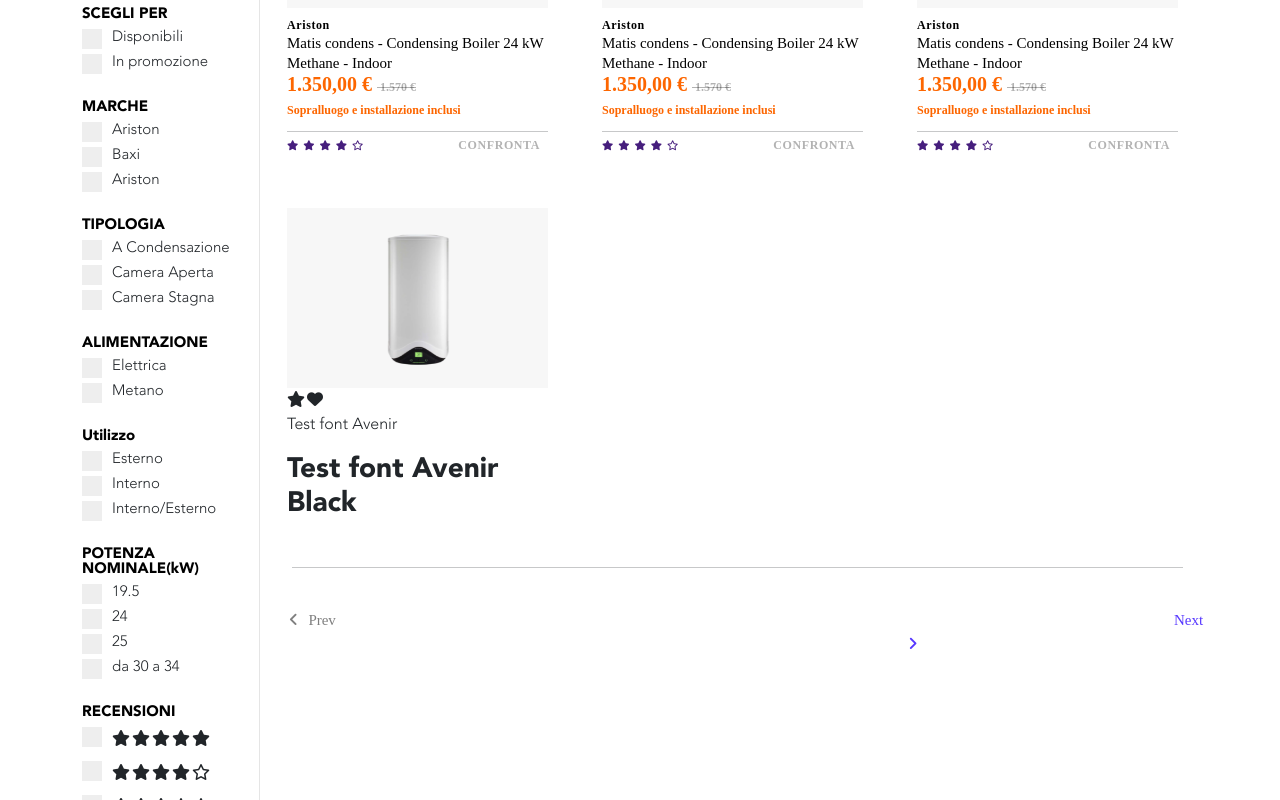
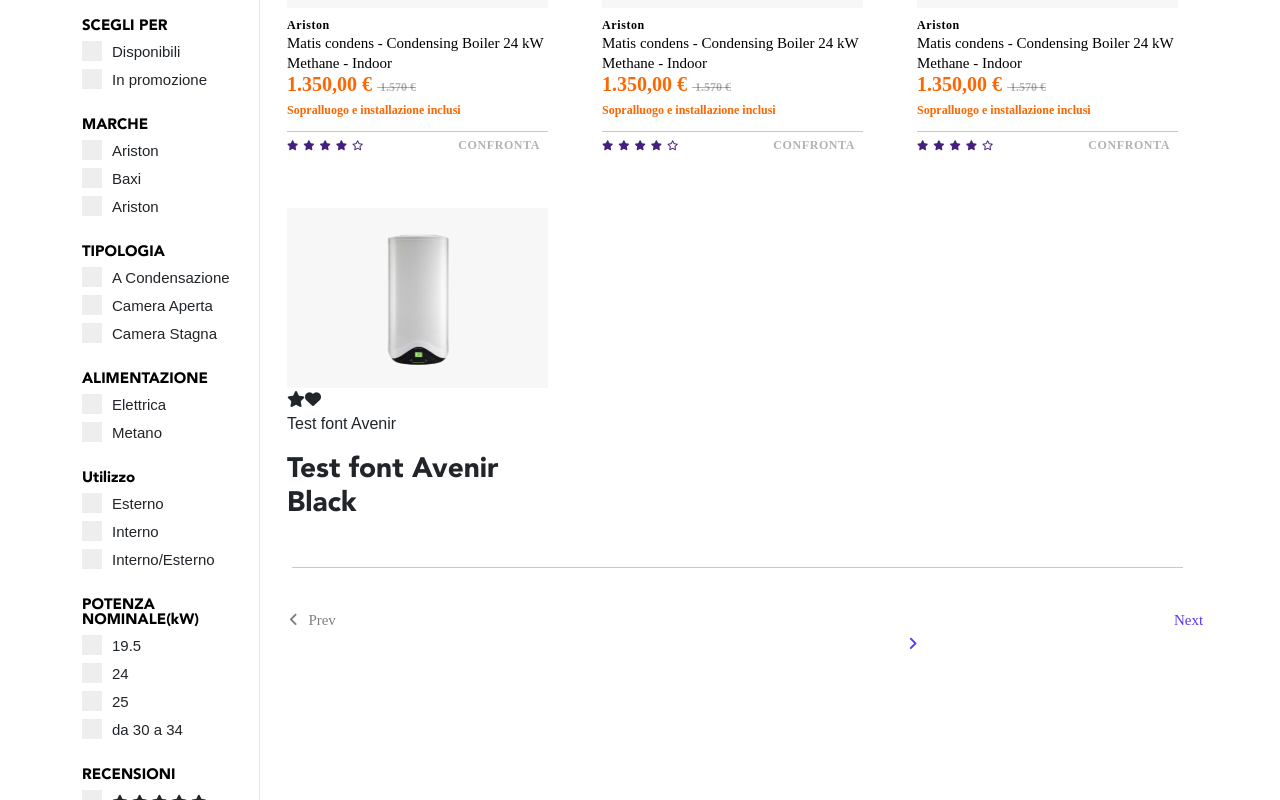
Before and after one commit to Daurelian/frontend-test-master, a React (Create React App) app: page / in a window 1280 px wide. Shown: the part 240-1040 px from the top of the page. Built offline with nearby package versions, Linux system fonts and the light colour scheme.

Commit message:
Added stars checkbox

```diff
--- a/src/styles/index.scss
+++ b/src/styles/index.scss
@@ -10,7 +10,7 @@ $white: #ffffff;
 // CSS BELOW
 body {
   background-color: $white;
-  font-family: "Avenir-Light", Arial, Helvetica, sans-serif;
+  font-family: "Avenir-Book", Arial, Helvetica, sans-serif;
 }
 
 h3 {
@@ -48,8 +48,17 @@ h3 {
 .filterSubTitle {
   font-size: 15px;
   line-height: 1em;
+  padding-top: 3px;
 }
 
+.star-filter {
+  padding-right: 4px;
+  font-size: 14px;
+}
+
+.star-distance {
+  margin: 0;
+}
 //Cards
 
 .order_for {
@@ -109,10 +118,6 @@ img {
   margin-top: 10px;
   margin-bottom: 0px;
   font-weight: bold;
-}
-
-.fa-star {
-  padding-right: 2px;
 }
 
 .description_product {
```
